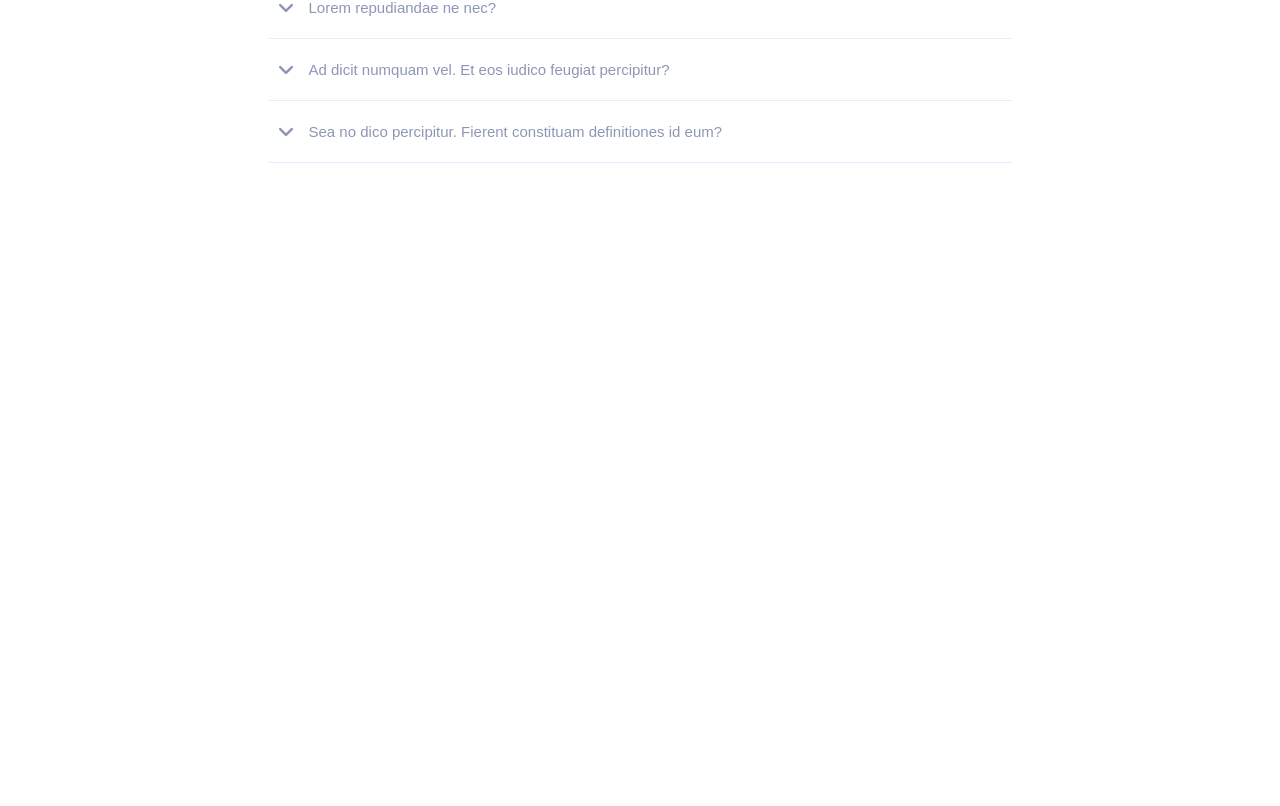
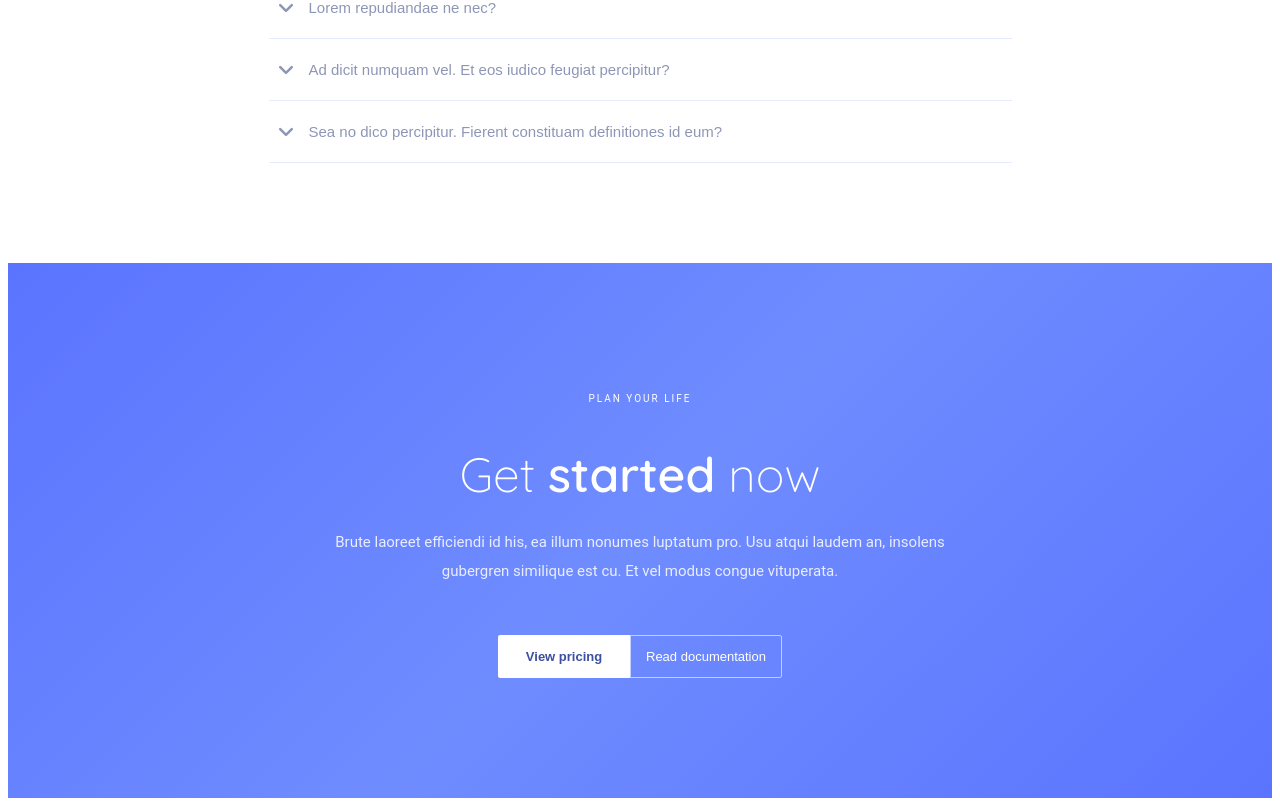
Before and after one commit to LarysaSperling/Productify, a React (Vite) app: page / in a window 1280 px wide. Shown: the part 4161-4967 px from the top of the page. Before the commit the page ends 4432 px from the top, so only its background shows below. Built offline with nearby package versions, Linux system fonts and the light colour scheme.

Commit message:
feat: add GetStarted CTA section with gradient background and styled buttons

```diff
--- a/src/App.jsx
+++ b/src/App.jsx
@@ -6,7 +6,7 @@ import Stats from "./components/stats";
 import Blog from "./components/blog";
 import Testimonials from "./components/testimonials";
 import CustomerHelp from "./components/customerHelp";
-
+import GetStarted from "./components/getStarted";
 
 
 export default function App() {
@@ -20,6 +20,7 @@ export default function App() {
        <Blog />
        <Testimonials />
       <CustomerHelp />
+      <GetStarted />
     </>
   );
 }
--- /dev/null
+++ b/src/components/getStarted/index.jsx
@@ -0,0 +1,35 @@
+import styles from "./styles.module.css";
+
+export default function GetStarted() {
+  return (
+    <section className={styles.section}>
+      <div className={styles.container}>
+
+        <p className={styles.subtitle}>
+          PLAN YOUR LIFE
+        </p>
+
+        <h2 className={styles.title}>
+          Get <span>started</span> now
+        </h2>
+
+        <p className={styles.desc}>
+          Brute laoreet efficiendi id his, ea illum nonumes luptatum pro.
+          Usu atqui laudem an, insolens gubergren similique est cu.
+          Et vel modus congue vituperata.
+        </p>
+
+        <div className={styles.actions}>
+          <button className={styles.primaryBtn}>
+            View pricing
+          </button>
+
+          <button className={styles.secondaryBtn}>
+            Read documentation
+          </button>
+        </div>
+
+      </div>
+    </section>
+  );
+}
--- /dev/null
+++ b/src/components/getStarted/styles.module.css
@@ -0,0 +1,133 @@
+.section {
+  padding: 120px 20px;
+  background: linear-gradient(
+    135deg,
+    #5b74ff 0%,
+    #6f8cff 50%,
+    #5b74ff 100%
+  );
+
+  text-align: center;
+  position: relative;
+  overflow: hidden;
+}
+
+
+.container {
+  max-width: 720px;
+  margin: 0 auto;
+}
+
+
+.subtitle {
+  font-size: 10px;
+  font-family: "Roboto", sans-serif;
+  font-weight: 400;
+  letter-spacing: 2px;
+  color: #FFFFFF;
+  margin-bottom: 18px;
+}
+
+.title {
+  font-family: "Quicksand", sans-serif;
+  font-size: 48px;
+  font-weight: 300;
+  color: #ffffff;
+  margin-bottom: 24px;
+}
+
+.title span {
+  font-weight: 600;
+}
+
+.desc {
+  max-width: 680px;
+  margin: 0 auto 40px;
+ font-family: "Roboto", sans-serif;
+  font-weight: 400;
+  font-size: 15px;
+  line-height: 1.9;
+  color: rgba(255,255,255,0.85);
+}
+
+
+.actions {
+  display: flex;
+  justify-content: center;
+  gap: 0;
+    margin-top: 50px;
+}
+
+
+.primaryBtn {
+  width: 132px;
+  height: 43px;
+
+  background: #ffffff;
+  color: #3d4f9f;
+
+  border: none;
+  border-radius: 2px 0 0 2px;
+
+  font-size: 13px;
+  font-weight: 600;
+
+  cursor: pointer;
+}
+
+
+.secondaryBtn {
+  width: 152px;
+  height: 43px;
+
+  background: transparent;
+  color: #ffffff;
+
+  border: 1px solid rgba(255,255,255,0.6);
+  border-radius: 0 2px 2px 0;
+
+  font-size: 13px;
+  font-weight: 500;
+
+  cursor: pointer;
+}
+
+
+@media (max-width: 768px) {
+
+  .title {
+    font-size: 36px;
+  }
+
+  .desc {
+    font-size: 13px;
+  }
+
+  .actions {
+    flex-direction: column;
+    gap: 14px;
+  }
+
+  .primaryBtn,
+  .secondaryBtn {
+    width: 100%;
+    max-width: 240px;
+    margin: 0 auto;
+  }
+}
+
+@media (max-width: 480px) {
+
+  .section {
+    padding: 90px 16px;
+  }
+
+  .title {
+    font-size: 28px;
+    line-height: 1.3;
+  }
+
+  .desc {
+    font-size: 12px;
+  }
+}
```
